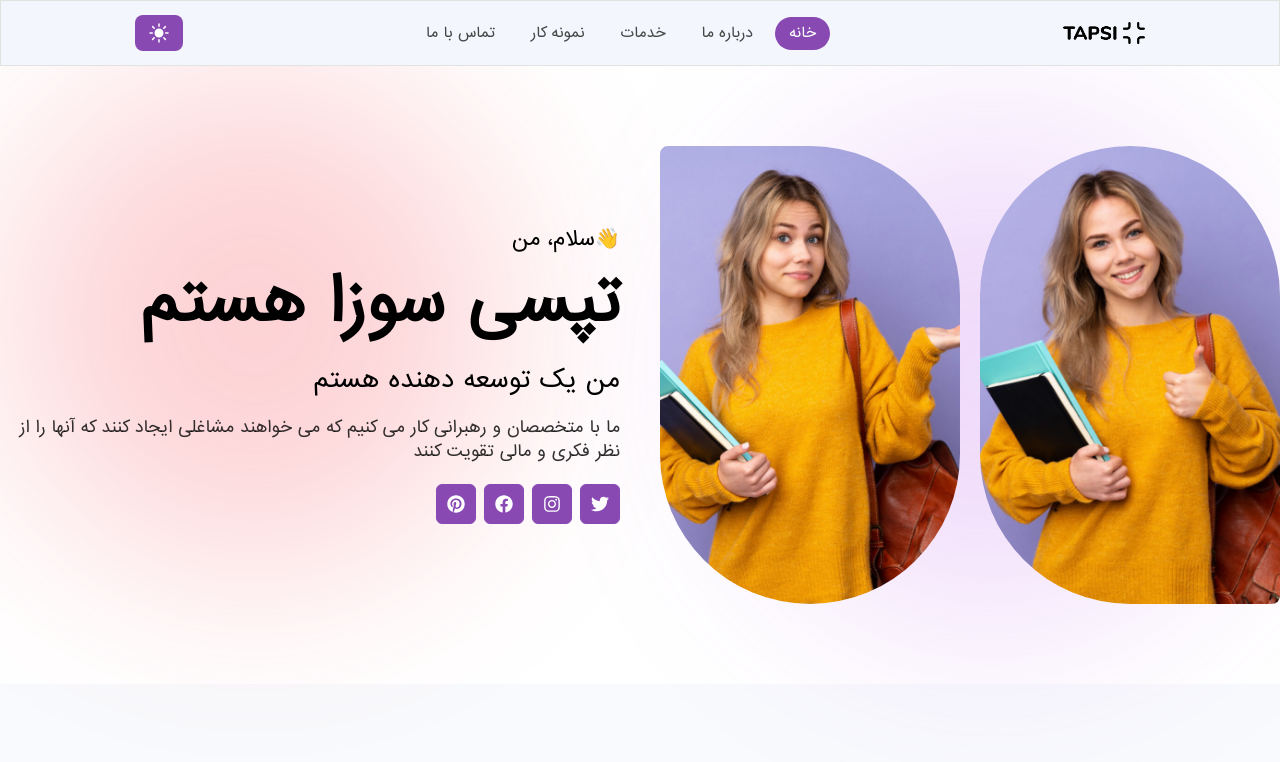
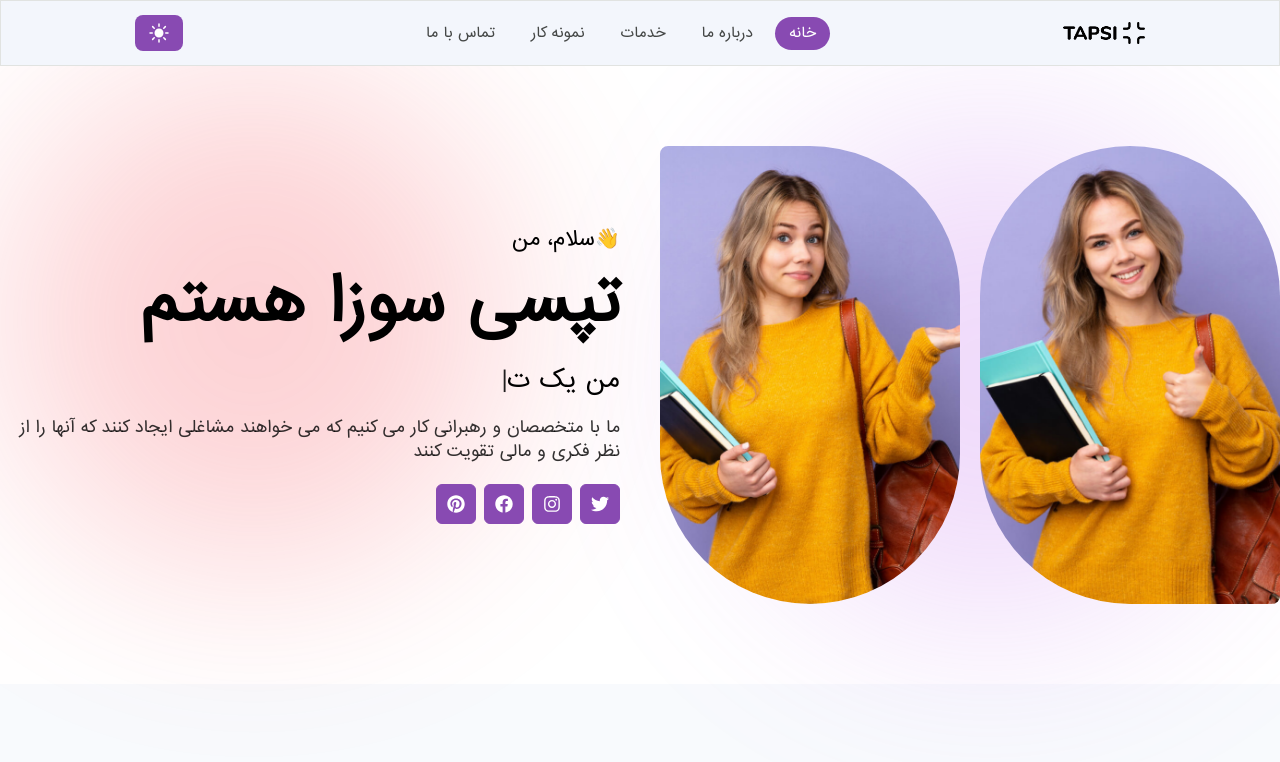
Before and after one commit to pouya-mirzaei/tapsi, a React (Create React App) app: page / in a window 1280 px wide. Shown: the top 762 px of the page. Built offline with nearby package versions, Linux system fonts and the light colour scheme.

Commit message:
added the typewritter effect

```diff
--- a/src/Hero-section/HeroSection.js
+++ b/src/Hero-section/HeroSection.js
@@ -1,5 +1,6 @@
 import React from 'react';
 import SocialMeiaIcons from '../SocialMediaIcons/SocialMeiaIcons';
+import Typewriter from 'typewriter-effect';
 
 export default function HeroSection() {
   return (
@@ -26,7 +27,20 @@ export default function HeroSection() {
       <div className="flex justify-center flex-col gap-y-5 lg:w-1/2 relative z-10 py-20 text-center lg:text-right">
         <h6 className="text-xl ">👋سلام، من</h6>
         <h1 className="heading-primary">تپسی سوزا هستم</h1>
-        <h2 className="heading-secondary">من یک توسعه دهنده هستم</h2>
+        <h2 className="heading-secondary">
+          <Typewriter
+            onInit={(tp) => {
+              tp.pauseFor(1000)
+                .typeString('من یک طراح هستم')
+                .pauseFor(1500)
+                .deleteChars(9)
+                .typeString('توسعه دهنده هستم')
+                .pauseFor(1500)
+                .deleteChars(7)
+                .start();
+            }}
+            options={{ loop: true }}></Typewriter>
+        </h2>
         <p className="paragraph">
           ما با متخصصان و رهبرانی کار می کنیم که می خواهند مشاغلی ایجاد کنند که آنها را از نظر فکری و مالی تقویت کنند
         </p>
```
